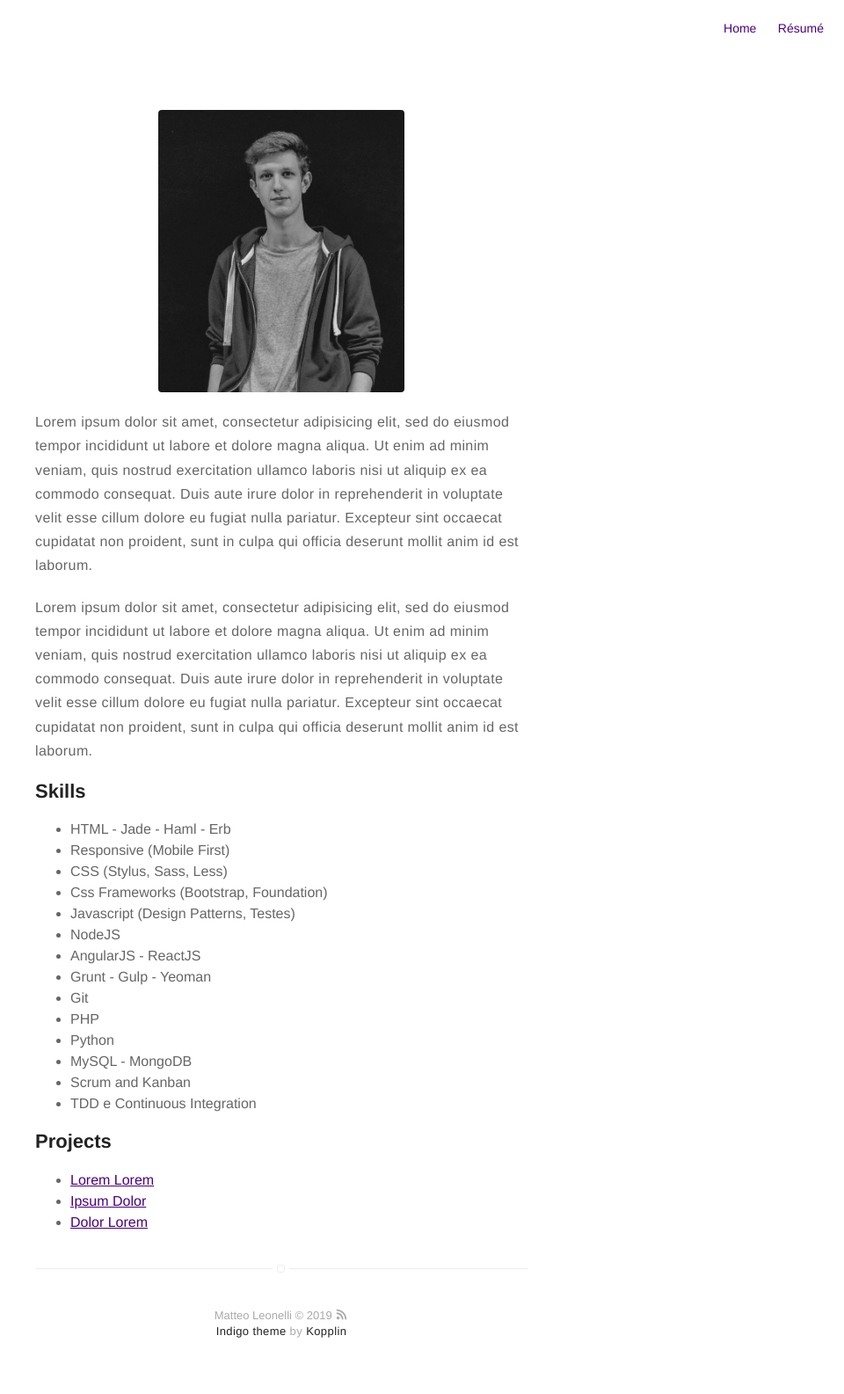
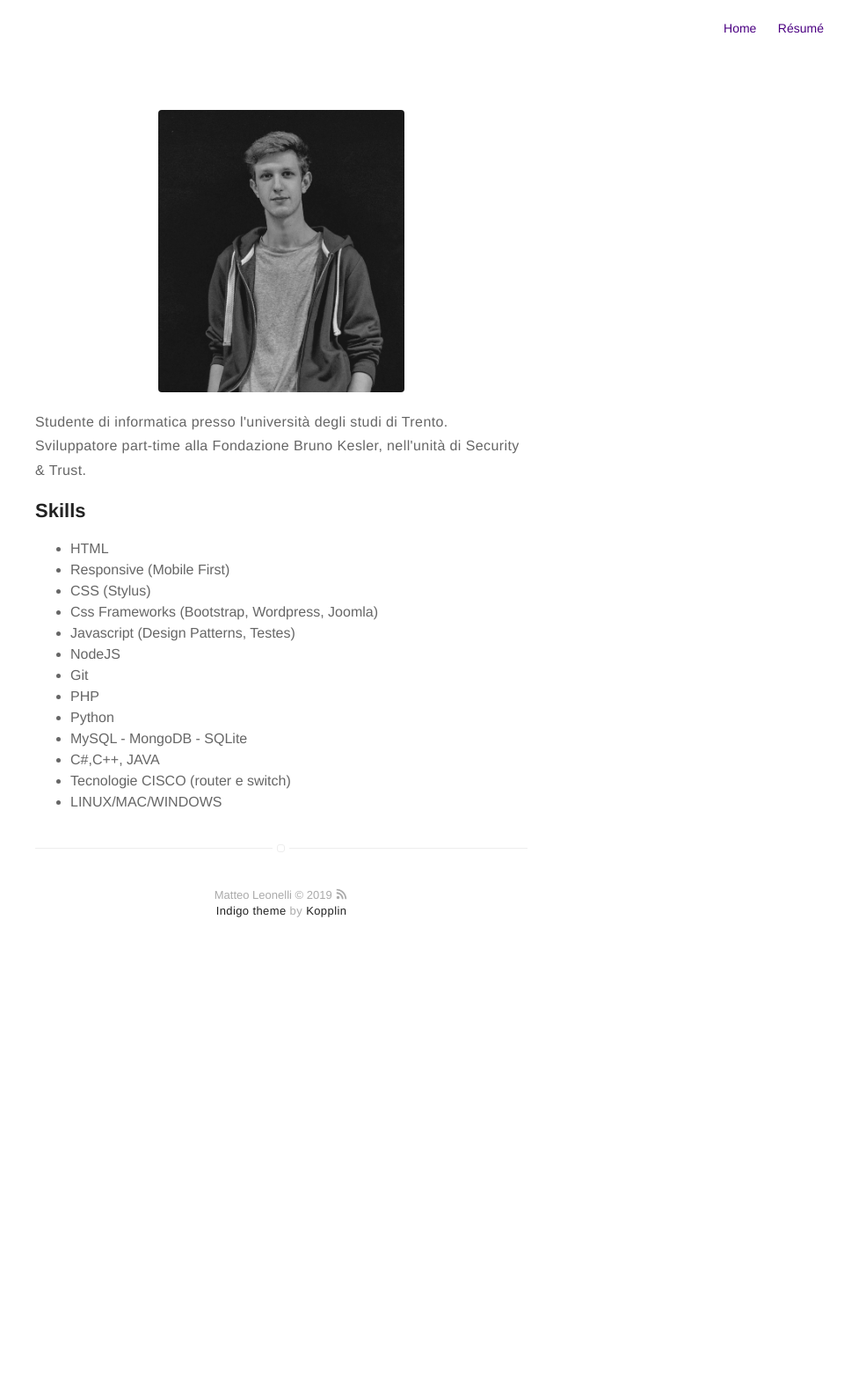
Before and after one commit to Leonelli/leonelli.github.io, a Jekyll site: the page built from about.md, in a window 1280 px wide. Shown: the whole page at 88% size, without its empty margins (320-1280 px from the left). Built offline with Jekyll 4.4.1, drawn with Linux system fonts in a browser that asks for light colours; after the commit the page ends 1107 px from its top, so only the background shows below that.

Commit message:
about - text

```diff
--- a/about.md
+++ b/about.md
@@ -4,43 +4,23 @@ layout: page
 ---
 ![Profile Image]({{ site.url }}/{{ site.picture }})
 
-<p>Lorem ipsum dolor sit amet, consectetur adipisicing elit, sed do eiusmod
-tempor incididunt ut labore et dolore magna aliqua. Ut enim ad minim veniam,
-quis nostrud exercitation ullamco laboris nisi ut aliquip ex ea commodo
-consequat. Duis aute irure dolor in reprehenderit in voluptate velit esse
-cillum dolore eu fugiat nulla pariatur. Excepteur sint occaecat cupidatat non
-proident, sunt in culpa qui officia deserunt mollit anim id est laborum.</p>
 
-<p>Lorem ipsum dolor sit amet, consectetur adipisicing elit, sed do eiusmod
-tempor incididunt ut labore et dolore magna aliqua. Ut enim ad minim veniam,
-quis nostrud exercitation ullamco laboris nisi ut aliquip ex ea commodo
-consequat. Duis aute irure dolor in reprehenderit in voluptate velit esse
-cillum dolore eu fugiat nulla pariatur. Excepteur sint occaecat cupidatat non
-proident, sunt in culpa qui officia deserunt mollit anim id est laborum.</p>
+<p>Studente di informatica presso l'università degli studi di Trento. Sviluppatore part-time alla Fondazione Bruno Kesler, nell'unità di Security & Trust.</p>
 
 <h2>Skills</h2>
 
 <ul class="skill-list">
-	<li>HTML - Jade - Haml - Erb</li>
+	<li>HTML</li>
 	<li>Responsive (Mobile First)</li>
-	<li>CSS (Stylus, Sass, Less)</li>
-	<li>Css Frameworks (Bootstrap, Foundation)</li>
+	<li>CSS (Stylus)</li>
+	<li>Css Frameworks (Bootstrap, Wordpress, Joomla)</li>
 	<li>Javascript (Design Patterns, Testes)</li>
 	<li>NodeJS</li>
-	<li>AngularJS - ReactJS</li>
-	<li>Grunt - Gulp - Yeoman</li>
 	<li>Git</li>
 	<li>PHP</li>
 	<li>Python</li>
-	<li>MySQL - MongoDB</li>
-	<li>Scrum and Kanban</li>
-	<li>TDD e Continuous Integration</li>
+	<li>MySQL - MongoDB - SQLite</li>
+	<li>C#,C++, JAVA</li>
+  <li>Tecnologie CISCO (router e switch)</li>
+  <li>LINUX/MAC/WINDOWS</li>
 </ul>
-
-<h2>Projects</h2>
-
-<ul>
-	<li><a href="https://github.com/">Lorem Lorem</a></li>
-	<li><a href="https://github.com/">Ipsum Dolor</a></li>
-	<li><a href="https://github.com/">Dolor Lorem</a></li>
-</ul>
```
